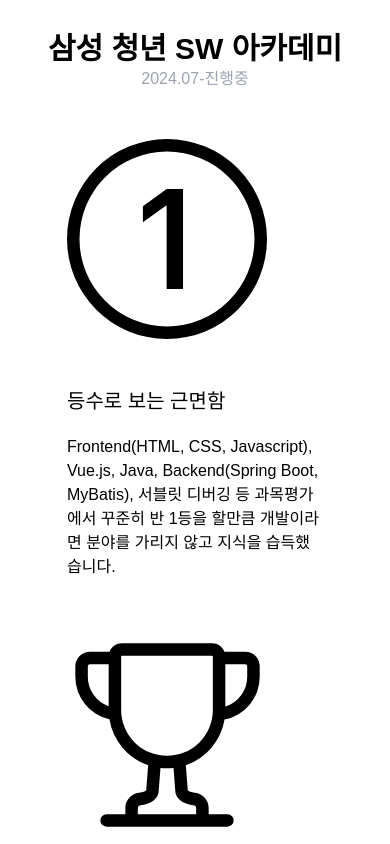
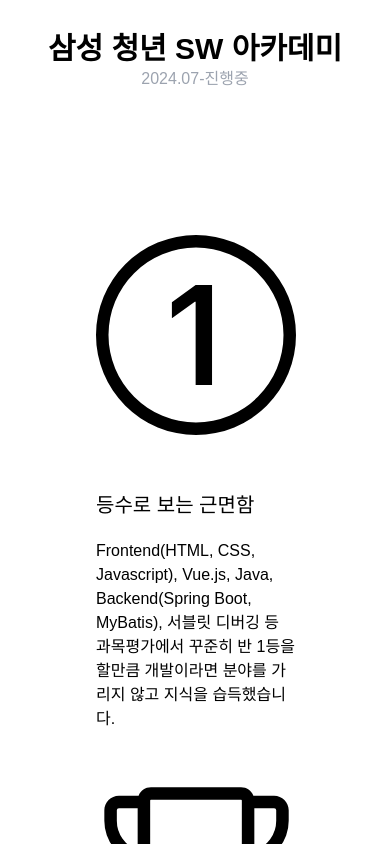
Before and after one commit to minsun0714/frontend-porfolio, a Next.js app in the folder frontend/: page / in a window 390 px wide. Shown: the part 3880-4724 px from the top of the page. Built offline with nearby package versions, Linux system fonts and the light colour scheme.

Commit message:
style: 교육 리스트 반응형 구현현

```diff
--- a/frontend/src/components/Education/EducationList.tsx
+++ b/frontend/src/components/Education/EducationList.tsx
@@ -76,12 +76,12 @@
 									{education.startDate}-{education.endDate}
 								</h3>
 							</div>
-							<ul className="grid grid-cols-1 tablet:grid-cols-3 gap-12">
+							<ul className="grid grid-cols-1 laptop:grid-cols-3 gap-12 p-24 laptop:max-w-[1000px] laptop:p-24">
 								{education.list.map((achievement) => {
 									return (
 										<li
 											key={achievement.id}
-											className="grid grid-rows-2 text-xl max-w-64 gap-12"
+											className="grid grid-rows-2  tablet:grid-rows-1 tablet:grid-cols-2 laptop:grid-rows-2 laptop:grid-cols-1 text-xl max-w-xl gap-4 tablet:gap-12"
 										>
 											<div>
 												<achievement.icon size={200} color="black" />
```
